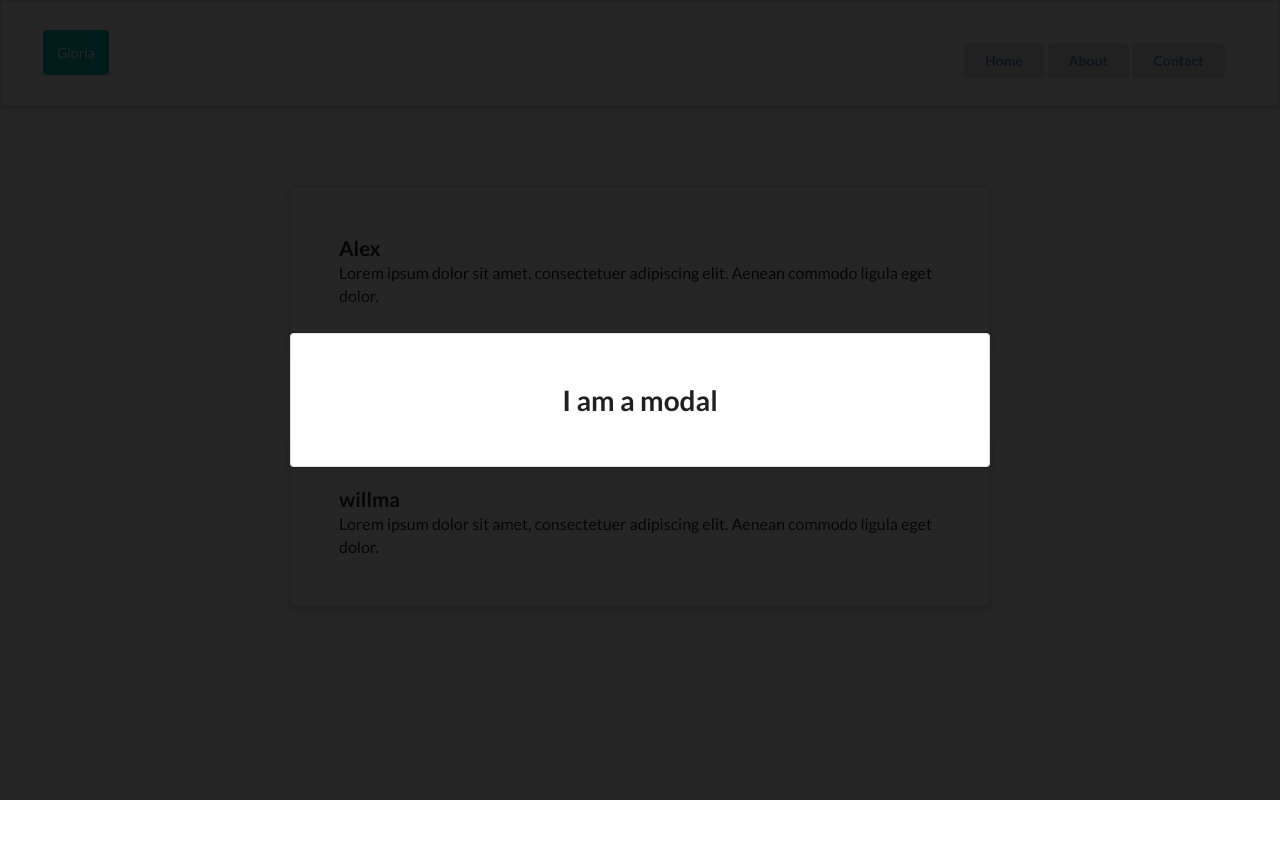
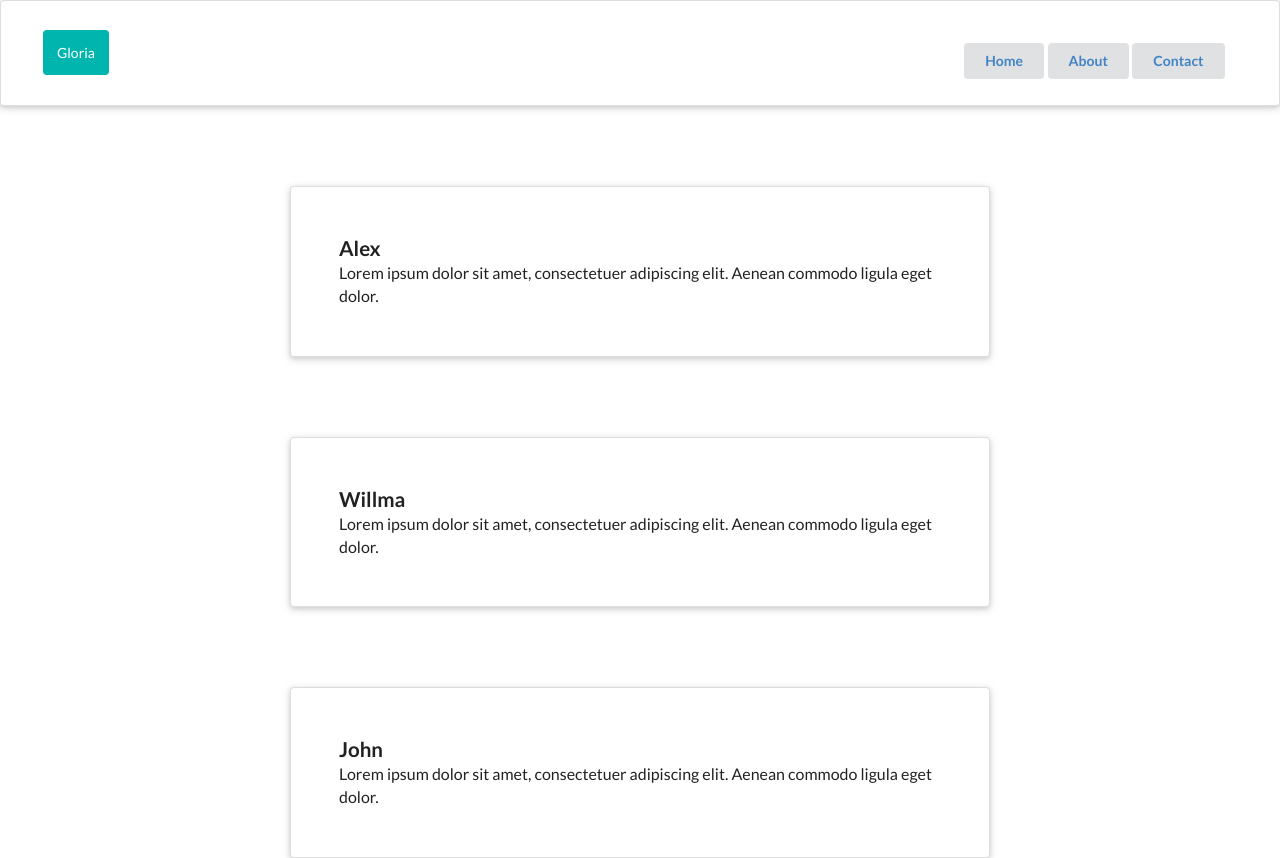
Before and after one commit to erenkrbl/React, a React (Create React App) app in the folder react-router/: page /contact in a window 1280 px wide. Before the commit the page ends 800 px from the top, so only its background shows below. Built offline with nearby package versions, Linux system fonts and the light colour scheme.

Commit message:
Card created

```diff
--- a/react-router/src/App.js
+++ b/react-router/src/App.js
@@ -18,9 +18,9 @@ function App() {
         <Switch>
           <Route exact path='/' component={Home} />
           <Route path='/about' component={About} />
-          <Route path='/contact' component= {Contact} />
+          <Route path='/contact' component={Contact} />
           {/* <Route path='/card/:user' component={Card} /> */}
-          <Route path='/card/:user' component={Card} />
+          <Route path='/:user' component={Card} />
         </Switch>
       </div>
     </BrowserRouter>
--- a/react-router/src/components/Card.js
+++ b/react-router/src/components/Card.js
@@ -1,23 +1,35 @@
 import React from 'react';
+import { connect } from 'react-redux'
 
-class Card extends React.Component{
+class Card extends React.Component {
 
-    state = { user: ''}
-    componentDidMount() {
-        let user = this.props.match.params.user
-        this.setState({ user })
-    }
+    // state = { user: ''}
+
+    // componentDidMount() {
+    //     let user = this.props.match.params.user
+    //     this.setState({ user })
+    // }
+
     render() {
-        const { user } = this.state
+        //const { user } = this.state
+        const { title, body } = this.props.card;
         return (
             <div
                 className='ui raised very padded text container segment'
                 style={{ marginTop:'80px' }}
             >
-            <h3 className='ui header'>{ user }</h3>
+            <h3 className='ui header'>{ title }</h3>
+            <p>{ body }</p>
         </div>
         )
     }
 }
 
-export default Card;
+const mapStateToProps = (state, ownProps) => {
+    let title = ownProps.match.params.user;
+    return {
+        card: state.cards.find(card => card.title === title)
+    }
+}
+
+export default connect(mapStateToProps) (Card);
--- a/react-router/src/components/Contact.js
+++ b/react-router/src/components/Contact.js
@@ -1,34 +1,31 @@
 import React from 'react';
 import { Link } from 'react-router-dom';
-import Modal from './Modal';
 import { connect } from 'react-redux';
 
 
-const Contact = (props) => {
-    console.log(props.cards);
+const Contact = ({ cards }) => {
+
     // setTimeout(()=> {
     //     props.history.push('/about')
     // }, 2000)
     //console.log(props);
     return (
         <div>
-            <Modal />
-            <div
-                className='ui raised very padded text container segment'
-                style={{ marginTop:'80px' }}
-            >
-                <Link to='/alex' className='ui header'>Alex</Link>
-                <p>Lorem ipsum dolor sit amet, consectetuer adipiscing elit. Aenean commodo ligula eget dolor.</p>
+            {
+                cards.map((card) => {
+                    return (
+                        <div
+                            className='ui raised very padded text container segment'
+                            style={{ marginTop:'80px' }}
+                            key={card.id}
+                        >
+                            <Link to={`/${card.title}`} className='ui header'>{card.title}</Link>
+                            <p>{card.body}</p>
 
-            </div>
-            <div
-                className='ui raised very padded text container segment'
-                style={{ marginTop:'80px' }}
-            >
-                <Link to='/willma' className='ui header'>willma</Link>
-                <p>Lorem ipsum dolor sit amet, consectetuer adipiscing elit. Aenean commodo ligula eget dolor.</p>
-
-            </div>
+                        </div>
+                    )
+                })
+            }
         </div>
     )
 }
```
